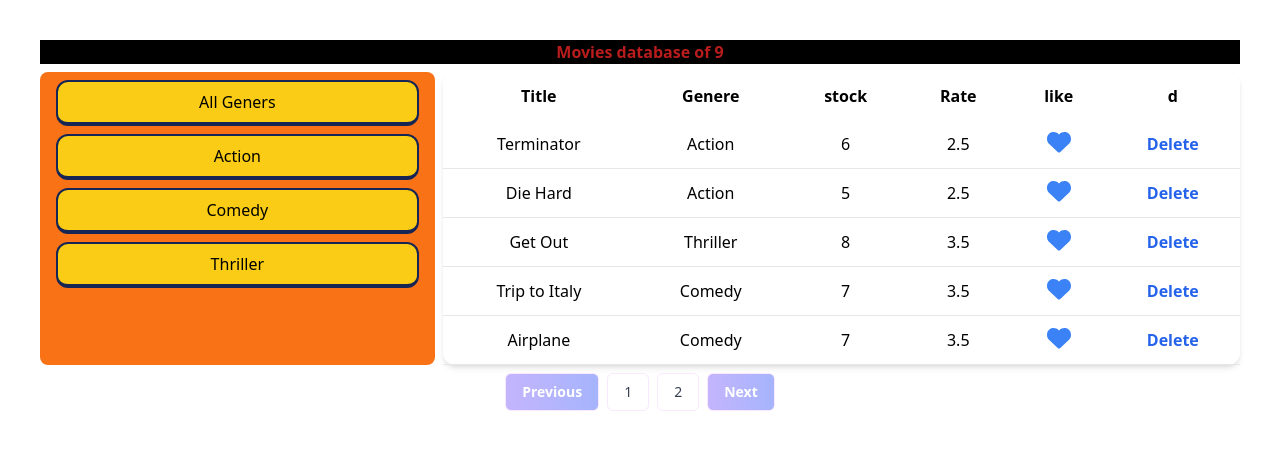
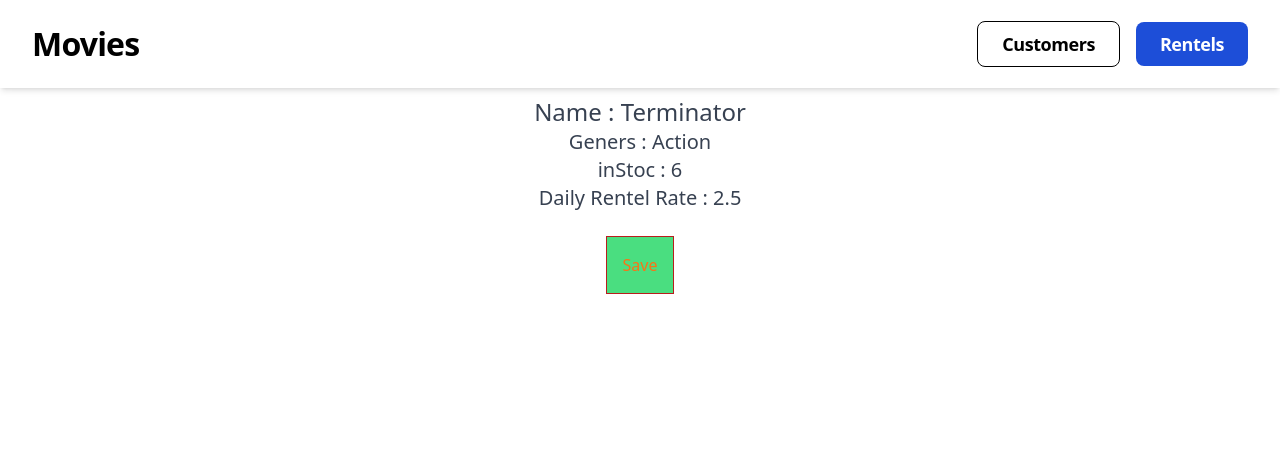
Before and after one commit to Roshan-Here/Django-React-NotesApp, a React (Vite) app in the folder Frontend-Notes/: page /movies/5b21ca3eeb7f6fbccd471815 in a window 1280 px wide. Shown: the top 450 px of the page. Built offline with nearby package versions, Linux system fonts and the light colour scheme.

Commit message:
Navigation of movies-to-detail view completedd

```diff
--- a/Frontend-Notes/package.json
+++ b/Frontend-Notes/package.json
@@ -14,7 +14,8 @@
     "@fortawesome/free-solid-svg-icons": "^6.5.1",
     "@fortawesome/react-fontawesome": "^0.2.0",
     "react": "^18.2.0",
-    "react-dom": "^18.2.0"
+    "react-dom": "^18.2.0",
+    "react-router-dom": "^6.22.1"
   },
   "devDependencies": {
     "@types/react": "^18.2.55",
--- a/Frontend-Notes/src/App.jsx
+++ b/Frontend-Notes/src/App.jsx
@@ -1,11 +1,19 @@
 import { useState } from 'react'
 import Movies from "./components/Movies.jsx";
 import './App.css'
+import { BrowserRouter, Route, Routes } from 'react-router-dom';
+import DetailMovie from './components/DetailMovie.jsx';
+import NavbarForMovies from './components/NavbarForMovies.jsx';
 
 function App() {
   return (
     <>
-    <Movies/>
+    <BrowserRouter>
+      <Routes>
+        <Route path='/movies' element={<Movies/>}/>
+        <Route path='/movies/:id' element={<DetailMovie/>}/>
+      </Routes>
+    </BrowserRouter>
     </>
   )
 }
--- /dev/null
+++ b/Frontend-Notes/src/components/DetailMovie.jsx
@@ -0,0 +1,29 @@
+import React from 'react'
+import { Link, useParams } from 'react-router-dom'
+import { getMovies} from "../services/fakeMovieService.js";
+import NavbarForMovies from './NavbarForMovies.jsx';
+
+function DetailMovie() {
+    const id = useParams()
+    // console.log(id)
+    const movielist = getMovies()
+    console.log(movielist)
+    const reqmoviedetail = movielist.filter(m=>m._id===id.id)
+    // console.log(reqmoviedetail)
+    return (
+    <>
+        <NavbarForMovies/>
+        <div className='mt-16 text-gray-700 m-3'>
+        <p className='text-2xl'>Name : {reqmoviedetail[0].title}</p>
+        <p className='text-xl'>Geners : {reqmoviedetail[0].genre.name}</p>
+        <p className='text-xl'>inStoc : {reqmoviedetail[0].numberInStock}</p>
+        <p className='text-xl'>Daily Rentel Rate : {reqmoviedetail[0].dailyRentalRate}</p>
+        <button className='mt-6 p-4 bg-green-400 text-orange-500 border border-red-700 hover:bg-slate-700'>
+            <Link to={'/Movies'}>Save</Link>
+        </button>
+        </div>
+    </>
+  )
+}
+
+export default DetailMovie
--- a/Frontend-Notes/src/components/Movies.jsx
+++ b/Frontend-Notes/src/components/Movies.jsx
@@ -3,7 +3,10 @@ import { getMovies, deleteMovie } from "../services/fakeMovieService.js";
 import {getGenres} from '../services/fakeGenreService.js'
 import Like from "./Like.jsx";
 import Pagination from "./Pagination.jsx";
+import NavbarForMovies from "./NavbarForMovies.jsx";
 import Sortby from "./SortBy.jsx";
+import { Link } from "react-router-dom";
+
 
 function Movies() {
   const genereslist = getGenres()
@@ -54,7 +57,9 @@ function Movies() {
     } else {
       const wow = records.map((movie) => (
         <tr className="border-b border-blue-gray-200" key={movie._id}>
-          <td className="py-3 px-3">{movie.title}</td>
+          <Link to={`/movies/${movie._id}`}>
+            <td className="py-3 px-3 text-blue-600">{movie.title}</td>
+          </Link>
           <td className="py-3 px-3">{movie.genre.name}</td>
           <td className="py-3 px-3">{movie.numberInStock}</td>
           <td className="py-3 px-3">{movie.dailyRentalRate}</td>
@@ -111,7 +116,9 @@ function Movies() {
 
 
   return (
-    <div>
+    <>
+    <NavbarForMovies/>
+    <div className="mt-16">
       <h1 className="m-2 bg-black text-red-700 font-extrabold">
         Movies database of {moview.length === 0 ? "Zero" : moview.length}
       </h1>
@@ -147,6 +154,7 @@ function Movies() {
       ChangeCpage = {changeCpage}
       />
     </div>
+    </>
   )
 }
 
--- /dev/null
+++ b/Frontend-Notes/src/components/NavbarForMovies.jsx
@@ -0,0 +1,26 @@
+import React from "react";
+import { Link } from "react-router-dom";
+
+function NavbarForMovies() {
+  return (
+    <div>
+      <nav className="fixed inset-x-0 top-0 z-10 w-full px-4 py-1 bg-white shadow-md border-slate-500  transition duration-700 ease-out">
+        <div className="flex justify-between p-4">
+          <div className="text-[2rem] leading-[3rem] tracking-tight font-bold text-black">
+            <Link to={'/movies'}>Movies</Link>
+          </div>
+          <div className="flex items-center space-x-4 text-lg font-semibold tracking-tight">
+            <button className="px-6 py-2 text-black transition duration-700 ease-out bg-white border border-black rounded-lg hover:bg-black hover:border hover:text-white">
+              Customers
+            </button>
+            <button className="px-6 py-2 text-white transition duration-500 ease-out bg-blue-700 rounded-lg hover:bg-blue-800 hover:ease-in">
+              Rentels
+            </button>
+          </div>
+        </div>
+      </nav>
+    </div>
+  );
+}
+
+export default NavbarForMovies;
```
Also changed, not shown: 1 other file (tests, documents, lock files or other folders).
